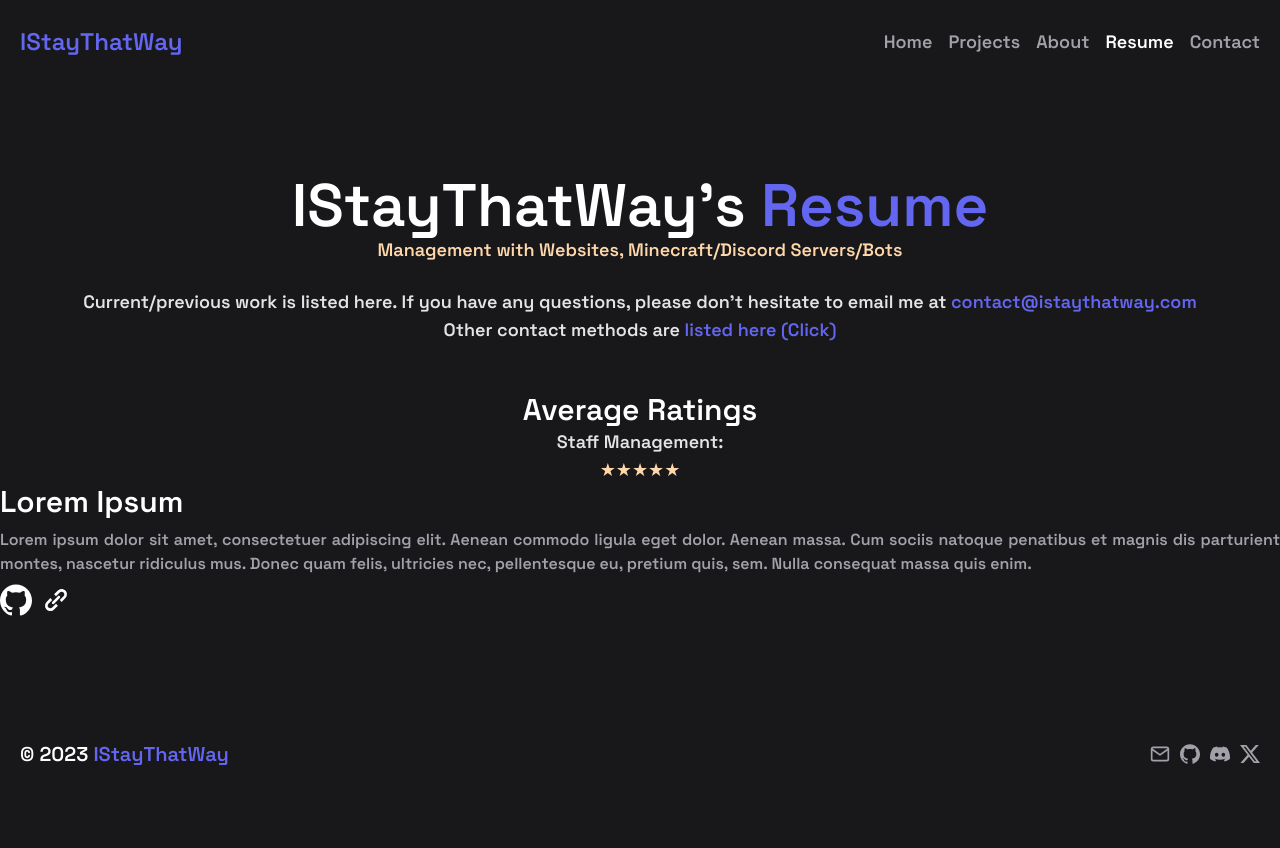
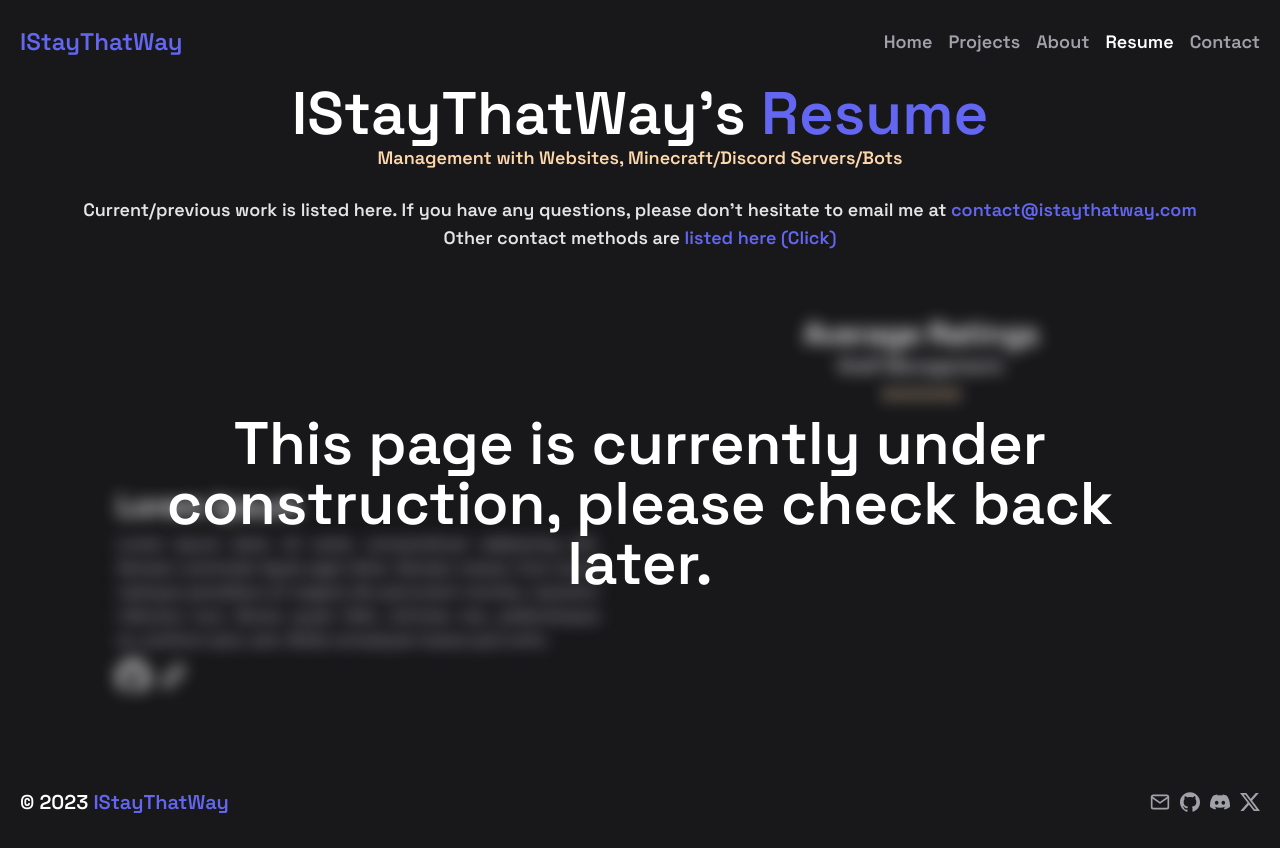
Before and after one commit to IStayThatWayCoding/istaythatway.com, a Next.js app: page /resume in a window 1280 px wide. Shown: the top 848 px of the page. Before the commit the page ends 800 px from the top, so only its background shows below. Built offline with nearby package versions, Linux system fonts and the light colour scheme.

Commit message:
Update resume.js

```diff
--- a/pages/resume.js
+++ b/pages/resume.js
@@ -21,7 +21,7 @@ return (
                                 Current/previous work is listed here. If you have any questions, please don't hesitate to email me at <a href="mailto:contact@istaythatway.com" target="_blank">contact@istaythatway.com</a><br/>Other contact methods are <a href="https://istaythatway.com/contact" target="_self">listed here (Click)</a>
                             </p>
                         </div>
-                        {/* <div className="relative w-11/12 mx-auto overflow-auto">
+                        <div className="relative w-11/12 mx-auto overflow-auto">
                             <div className="absolute h-full w-full p-20 z-20">
                                 <div className="flex items-center justify-center h-full w-full p-4">
                                     <div className="text-center space-y-1">
@@ -30,8 +30,8 @@ return (
                                         </h1>
                                     </div>
                                 </div>
-                            </div> */}
-                            {/* <div className="w-full grid gap-20 grid-cols-1 md:grid-cols-2 blur md:p-16 p-4"> */}
+                            </div>
+                            <div className="w-full grid gap-20 grid-cols-1 md:grid-cols-2 blur md:p-16 p-4">
 
 
                                 <br/>
@@ -62,8 +62,8 @@ return (
                                                 <path d="M14.8285 10.5857C15.219 10.1952 15.219 9.56199 14.8285 9.17147C14.4379 8.78094 13.8048 8.78094 13.4142 9.17147L9.1716 13.4141C8.78107 13.8046 8.78107 14.4378 9.1716 14.8283C9.56212 15.2188 10.1953 15.2188 10.5858 14.8283L14.8285 10.5857Z" />
                                             </svg>
                                         </a>
-                                    {/* </div>
-                                </div> */}
+                                    </div>
+                                </div>
                             </div>
                         </div>
                     </motion.div>
```
